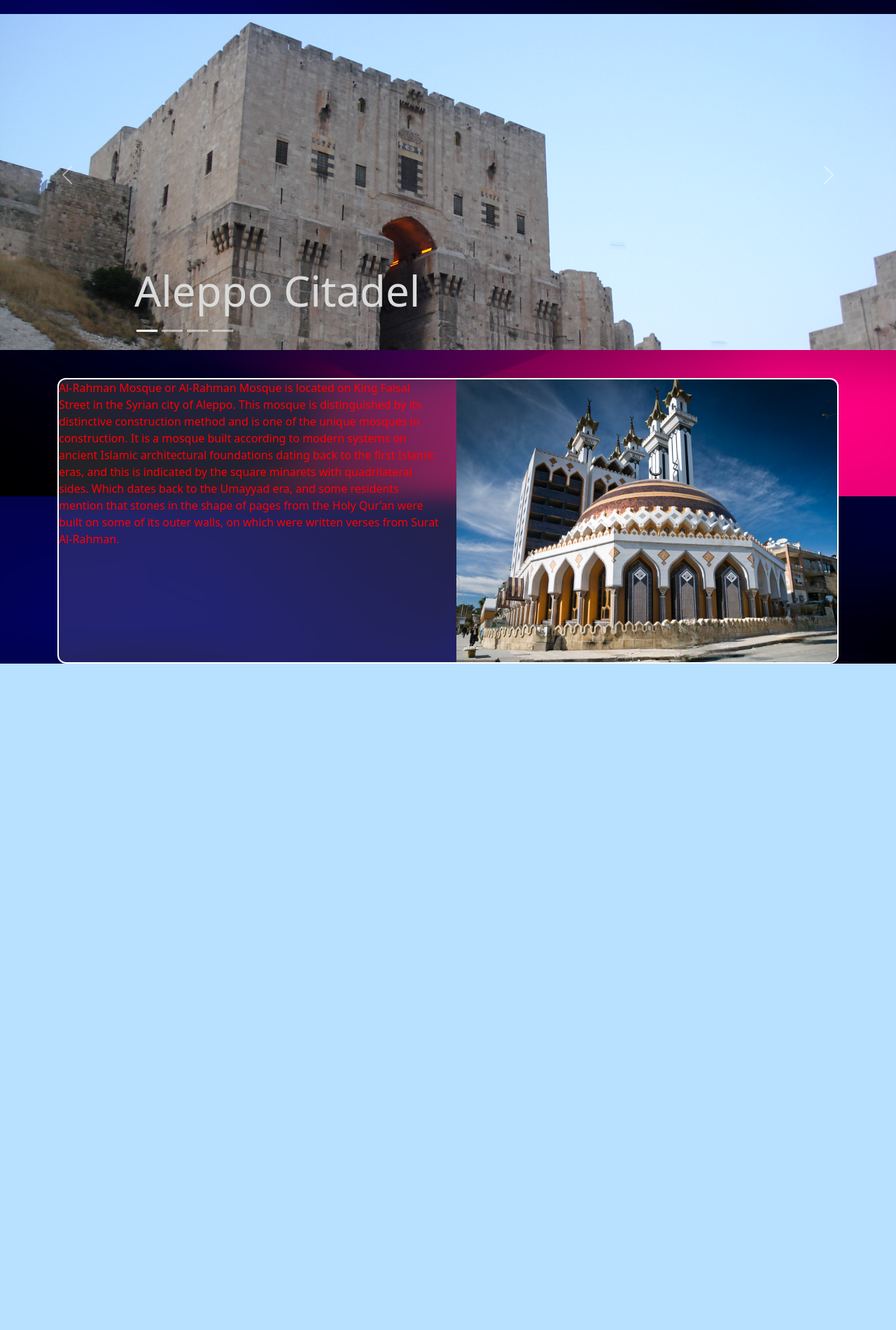
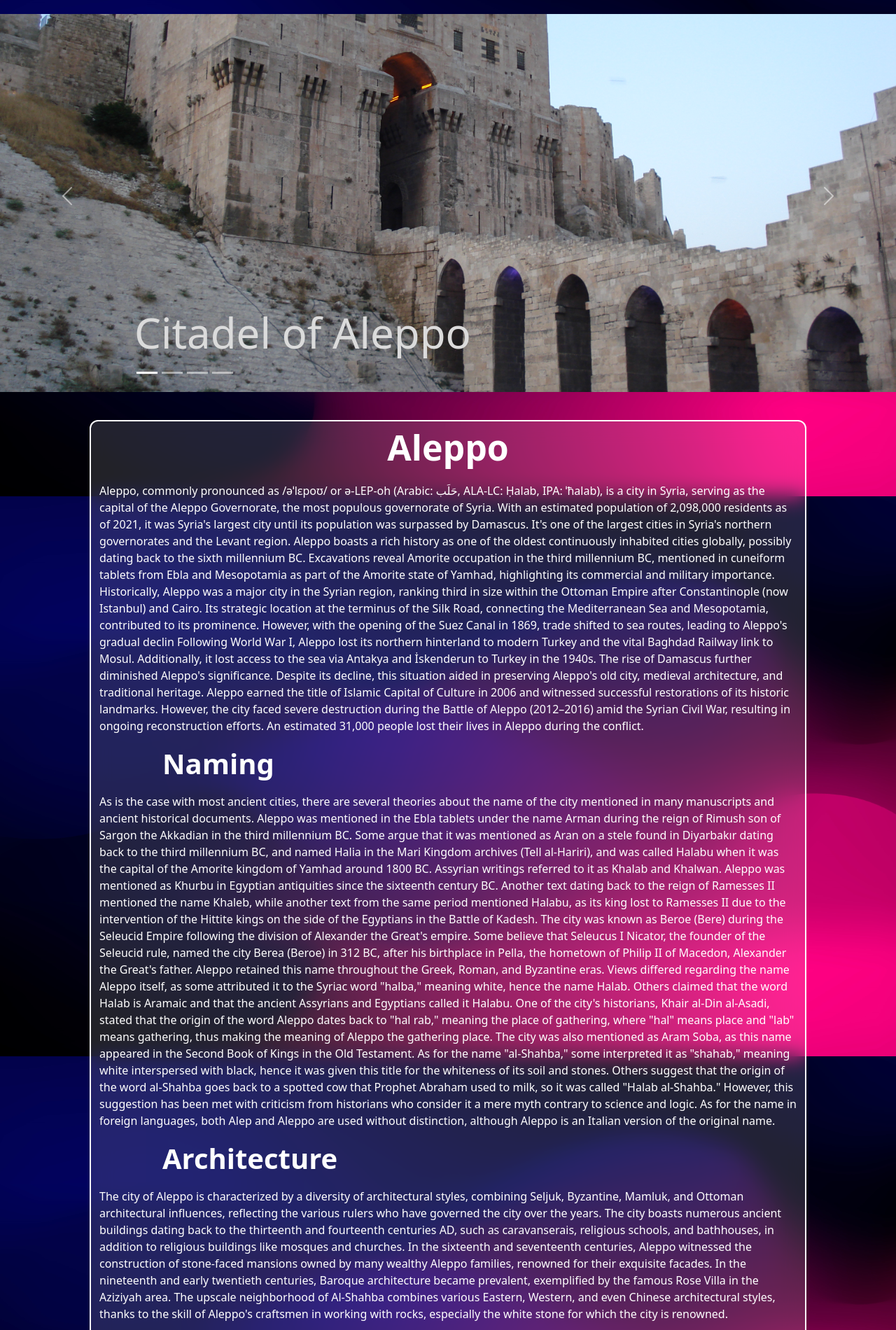
Before and after one commit to DarkAndLighto/WebTechnologyProject, a PHP site: page /MyCity.html in a window 1280 px wide. Shown: the part 91-1991 px from the top of the page at 70% size. Before the commit the page ends 1039 px from the top, so only its background shows below. Run offline with PHP 8.4, Linux system fonts and the light colour scheme; some libraries are stand-ins or nearby versions.

Commit message:
Day 9
-Completed the My City page.
-Started the Contact Me page.

```diff
--- a/CV.html
+++ b/CV.html
@@ -35,7 +35,7 @@
 
                     <ul class="navbar-nav ms-auto">
                     <li><a href="login.html">Login</a></li>
-                    <li><a href="#">Contact Page</a></li>
+                    <li><a href="Contact.html">Contact Page</a></li>
                     </ul>
                 </div>
                 </div>
--- a/MyCity.css
+++ b/MyCity.css
@@ -1,31 +1,60 @@
 .slider-item{
   margin-top: 20px;
   padding: 0;
-  height: 480px;
+  height: 540px;
 }
 .slider-item img{
   height: 100%;
   object-fit: cover;
   animation: slideAnimation 8s infinite alternate ease-in-out;
 }
+@keyframes slideAnimation {
+  0% {
+    object-position: 40% 0%;
+  }
+  100% {
+    object-position: 40% 80%;
+  }
+}
 .slider-item p{
   font-size: 60px;
   margin: 0px;
   color: rgb(219, 219, 219);
 }
+.slider-item a{
+  height: 100%;
+}
 
-  @keyframes slideAnimation {
-    0% {
-      object-position: 40% 0%;
-    }
-    100% {
-      object-position: 40% 80%;
-    }
-  }
 
 .slider-indicator, .slider-caption{
     display: flex;
     justify-content: left;
+}
+
+.aleppo-box{
+  margin-top: 40px;
+}
+.alp-box-title{
+  display: flex;
+  justify-content: center;
+  font-weight: bold;
+  font-size: 50px;
+  color: white;
+}
+.alp-box-sub-title{
+  display: flex;
+  justify-content: left;
+  padding-left: 10%;
+  font-weight: bold;
+  font-size: 40px;
+  color: white;
+}
+.alp-box-description{
+  display: flex;
+  justify-content: center;
+  font-size: 16px;
+  color: white;
+  padding: 12px;
 }
 
 .information-box{
@@ -35,3 +64,17 @@
     border-top-right-radius: 12px;
     border-bottom-right-radius: 12px;
 }
+.inf-box-title{
+  margin-left: 20px;
+  font-weight: bold;
+  color: white;
+  font-size: 44px;
+}
+.inf-box-description{
+  margin-left: 20px;
+  margin-right: 20px;
+  color: white;
+}
+.inf-box-image{
+  height: 100%;
+}
--- a/MyCity.html
+++ b/MyCity.html
@@ -37,7 +37,7 @@
 
                         <ul class="navbar-nav ms-auto">
                             <li><a href="login.html">Login</a></li>
-                            <li><a href="#">Contact Page</a></li>
+                            <li><a href="Contact.html">Contact Page</a></li>
                         </ul>
                     </div>
                 </div>
@@ -60,15 +60,15 @@
             <div class="carousel-inner">
                 <div class="carousel-item active slider-item">
                     <a class="nav-link" href="#item-1">
-                        <img src="images/Aleppo Citadel.png" class="d-block w-100">
+                        <img src="images/Citadel of Aleppo.png" class="d-block w-100">
                     </a>
-                    <div class="carousel-caption slider-caption">
-                        <p>Aleppo Citadel</p>
+                    <div class="carousel-caption slider-caption d-none d-md-flex">
+                        <p>Citadel of Aleppo</p>
                         <!-- <p>Some representative placeholder content for the first slide.</p> -->
                     </div>
                 </div>
                 <div class="carousel-item slider-item">
-                    <a class="nav-link" href="#item-1">
+                    <a class="nav-link" href="#item-2">
                         <img src="images/Aleppo Great Mosque.png" class="d-block w-100">
                     </a>
                     <div class="carousel-caption slider-caption">
@@ -77,14 +77,18 @@
                     </div>
                 </div>
                 <div class="carousel-item slider-item">
+                    <a class="nav-link" href="#item-3">
                         <img src="images/Church of Saint Simeon Stylites.png" class="d-block w-100">
+                    </a>
                     <div class="carousel-caption slider-caption">
                         <p>Church of Saint Simeon Stylites</p>
                         <!-- <p>Some representative placeholder content for the third slide.</p> -->
                     </div>
                 </div>
                 <div class="carousel-item slider-item">
+                    <a class="nav-link" href="#item-4">
                         <img src="images/Al Rahman Mosque.png" class="d-block w-100">
+                    </a>
                     <div class="carousel-caption slider-caption">
                         <p>Al Rahman Mosque</p>
                         <!-- <p>Some representative placeholder content for the third slide.</p> -->
@@ -103,10 +107,155 @@
 
     </div>
 
+
+    <div class="container" style="max-width: 80%; padding: 0;">
+        <div class="blurry-box aleppo-box">
+            <div class="row">
+                <div>
+                    <div class="col-12">
+                        <div class="alp-box-title">Aleppo</div>
+                    </div>
+                    <div class="col-12 alp-box-description">
+                        Aleppo, commonly pronounced as /əˈlɛpoʊ/ or ə-LEP-oh (Arabic: ﺣَﻠَﺐ, ALA-LC: Ḥalab, IPA: ˈħalab), is a city in Syria, serving as the capital of the Aleppo Governorate, the most populous governorate of Syria. With an estimated population of 2,098,000 residents as of 2021, it was Syria's largest city until its population was surpassed by Damascus. It's one of the largest cities in Syria's northern governorates and the Levant region.
+                        Aleppo boasts a rich history as one of the oldest continuously inhabited cities globally, possibly dating back to the sixth millennium BC. Excavations reveal Amorite occupation in the third millennium BC, mentioned in cuneiform tablets from Ebla and Mesopotamia as part of the Amorite state of Yamhad, highlighting its commercial and military importance.
+                        Historically, Aleppo was a major city in the Syrian region, ranking third in size within the Ottoman Empire after Constantinople (now Istanbul) and Cairo. Its strategic location at the terminus of the Silk Road, connecting the Mediterranean Sea and Mesopotamia, contributed to its prominence. However, with the opening of the Suez Canal in 1869, trade shifted to sea routes, leading to Aleppo's gradual declin
+                        Following World War I, Aleppo lost its northern hinterland to modern Turkey and the vital Baghdad Railway link to Mosul. Additionally, it lost access to the sea via Antakya and İskenderun to Turkey in the 1940s. The rise of Damascus further diminished Aleppo's significance. Despite its decline, this situation aided in preserving Aleppo's old city, medieval architecture, and traditional heritage.
+                        Aleppo earned the title of Islamic Capital of Culture in 2006 and witnessed successful restorations of its historic landmarks. However, the city faced severe destruction during the Battle of Aleppo (2012–2016) amid the Syrian Civil War, resulting in ongoing reconstruction efforts. An estimated 31,000 people lost their lives in Aleppo during the conflict.
+                    </div>
+                    <div class="col-12">
+                        <div class="alp-box-sub-title">Naming</div>
+                    </div>
+                    <div class="col-12 alp-box-description">
+                        As is the case with most ancient cities, there are several theories about the name of the city mentioned in many manuscripts and ancient historical documents. Aleppo was mentioned in the Ebla tablets under the name Arman during the reign of Rimush son of Sargon the Akkadian in the third millennium BC. Some argue that it was mentioned as Aran on a stele found in Diyarbakır dating back to the third millennium BC, and named Halia in the Mari Kingdom archives (Tell al-Hariri), and was called Halabu when it was the capital of the Amorite kingdom of Yamhad around 1800 BC. Assyrian writings referred to it as Khalab and Khalwan. Aleppo was mentioned as Khurbu in Egyptian antiquities since the sixteenth century BC. Another text dating back to the reign of Ramesses II mentioned the name Khaleb, while another text from the same period mentioned Halabu, as its king lost to Ramesses II due to the intervention of the Hittite kings on the side of the Egyptians in the Battle of Kadesh.
+                        The city was known as Beroe (Bere) during the Seleucid Empire following the division of Alexander the Great's empire. Some believe that Seleucus I Nicator, the founder of the Seleucid rule, named the city Berea (Beroe) in 312 BC, after his birthplace in Pella, the hometown of Philip II of Macedon, Alexander the Great's father. Aleppo retained this name throughout the Greek, Roman, and Byzantine eras.
+                        Views differed regarding the name Aleppo itself, as some attributed it to the Syriac word "halba," meaning white, hence the name Halab. Others claimed that the word Halab is Aramaic and that the ancient Assyrians and Egyptians called it Halabu. One of the city's historians, Khair al-Din al-Asadi, stated that the origin of the word Aleppo dates back to "hal rab," meaning the place of gathering, where "hal" means place and "lab" means gathering, thus making the meaning of Aleppo the gathering place. The city was also mentioned as Aram Soba, as this name appeared in the Second Book of Kings in the Old Testament. As for the name "al-Shahba," some interpreted it as "shahab," meaning white interspersed with black, hence it was given this title for the whiteness of its soil and stones. Others suggest that the origin of the word al-Shahba goes back to a spotted cow that Prophet Abraham used to milk, so it was called "Halab al-Shahba." However, this suggestion has been met with criticism from historians who consider it a mere myth contrary to science and logic.
+                        As for the name in foreign languages, both Alep and Aleppo are used without distinction, although Aleppo is an Italian version of the original name.
+                    </div>
+                    <div class="col-12">
+                        <div class="alp-box-sub-title">Architecture</div>
+                    </div>
+                    <div class="col-12 alp-box-description">
+                        The city of Aleppo is characterized by a diversity of architectural styles, combining Seljuk, Byzantine, Mamluk, and Ottoman architectural influences, reflecting the various rulers who have governed the city over the years.
+                        The city boasts numerous ancient buildings dating back to the thirteenth and fourteenth centuries AD, such as caravanserais, religious schools, and bathhouses, in addition to religious buildings like mosques and churches. In the sixteenth and seventeenth centuries, Aleppo witnessed the construction of stone-faced mansions owned by many wealthy Aleppo families, renowned for their exquisite facades. In the nineteenth and early twentieth centuries, Baroque architecture became prevalent, exemplified by the famous Rose Villa in the Aziziyah area.
+                        The upscale neighborhood of Al-Shahba combines various Eastern, Western, and even Chinese architectural styles, thanks to the skill of Aleppo's craftsmen in working with rocks, especially the white stone for which the city is renowned.
+                    </div>
+                    <div class="col-12">
+                        <div class="alp-box-sub-title">Old City Preservation</div>
+                    </div>
+                    <div class="col-12 alp-box-description">
+                        As an ancient city renowned for its architectural heritage, including covered markets, caravanserais, bathhouses, schools, mosques, and churches, Aleppo is a treasure trove in need of continuous care and maintenance. The city was clearly replanned after the end of World War II, and in 1954, a master plan was adopted by the French architect André Gutton, proposing the creation of several wide boulevards across the city to accommodate cars. Between 1954 and 1983, many old neighborhoods were demolished under the pretext of expansion, especially in northern areas like Bab al-Faraj and Bab Janin. However, increasing awareness of the importance of these buildings eventually led to the cancellation of Gutton's plan in 1979, replaced by a preservation plan proposed by the Swiss urban planner Stefano Bianco. Bianco's plan emphasized preserving Aleppo's old urban fabric, ultimately paving the way for UNESCO to designate the Old City of Aleppo as a World Heritage Site in 1986.
+                        Numerous international institutions, in collaboration with local authorities and the Aleppo Antiquities Society, have joined forces to rehabilitate the Old City, blending modern lifestyle patterns with heritage preservation. There is a partnership between the German Technical Cooperation (GTZ) and the Aga Khan Foundation as part of the Aga Khan Trust for Culture's program to protect ancient cities, which has contributed significantly to the preservation and rehabilitation of the Old City of Aleppo.
+                    </div>
+                </div>
+            </div>
+        </div>
+    </div>
+
+
     <div class="container">
         <div class="blurry-box information-box" id="item-1">
             <div class="row">
-                <div class="col-sm-12 col-md-6" style="color: red;">
+                <div class="col-sm-12 col-lg-6">
+                    <div class="inf-box-title">Citadel of Aleppo</div>
+                    <div class="inf-box-description">
+                        The Citadel of Aleppo (Arabic: قلعة حلب, romanized: Qalʿat Ḥalab) is a large medieval
+                        fortified palace in the centre of the old city of Aleppo, northern Syria. It is considered
+                        to be one of the oldest and largest castles in the world. Usage of the Citadel hill dates
+                        back at least to the middle of the 3rd millennium BCE. Occupied by many civilizations over time
+                        – including the Greeks, Armenians, Romans, Byzantines, Ayyubids, Mamluks and Ottomans  –
+                        the majority of the construction as it stands today is thought to originate from the Ayyubid
+                        period. An extensive conservation work took place in the 2000s CE by the Aga Khan Trust for
+                        Culture, in collaboration with Aleppo Archeological Society. Dominating the city, the Citadel
+                        is part of the Ancient City of Aleppo, an UNESCO World Heritage Site since 1986 CE.
+                        During the 2010s, the Citadel received significant damage during the lengthy Battle of Aleppo.
+                        It was reopened to the public in early 2018 CE with repairs to damaged parts underway, though
+                        some of the damage will be purposefully preserved as part of the history of the citadel.
+                        The citadel was damaged by the 2023 Turkey–Syria earthquake.
+                    </div>
+                </div>
+                <div class="col-sm-12 col-lg-6">
+                    <div id="carouselExampleAutoplaying" class="carousel slide" data-bs-ride="carousel">
+                        <div class="carousel-inner">
+                            <div class="carousel-item active" data-bs-interval="3000">
+                            <img src="images/Citadel of Aleppo.png" class="d-block w-100 inf-box-image">
+                            </div>
+                            <div class="carousel-item" data-bs-interval="3000">
+                            <img src="images/Citadel of Aleppo.png" class="d-block w-100 inf-box-image">
+                            </div>
+                            <div class="carousel-item" data-bs-interval="3000">
+                            <img src="images/Citadel of Aleppo.png" class="d-block w-100 inf-box-image">
+                            </div>
+                        </div>
+                    </div>
+                </div>
+            </div>
+        </div>
+        <div class="blurry-box information-box" id="item-2">
+            <div class="row">
+                <div class="col-sm-12 col-lg-6">
+                    <div class="inf-box-title">The Great Mosque</div>
+                    <div class="inf-box-description">
+                        The Great Mosque of Aleppo (Arabic: جَـامِـع حَـلَـب الْـكَـبِـيْـر, Jāmi‘ Ḥalab al-Kabīr) is the largest
+                        and one of the oldest mosques in the city of Aleppo, Syria. It is located in al-Jalloum district of
+                        the Ancient City of Aleppo, a World Heritage Site, near the entrance to Al-Madina Souq. The mosque
+                        is purportedly home to the remains of Zechariah, the father of John the Baptist, both of whom are
+                        revered in Islam and Christianity. It was built in the beginning of the 8th century CE.
+                        However, the current building dates back to the 11th through 14th centuries. The minaret in the
+                        mosque was built in 1090, and was destroyed during fighting in the Syrian Civil War in April 2013.
+                    </div>
+                </div>
+                <div class="col-sm-12 col-lg-6">
+                    <div id="carouselExampleAutoplaying" class="carousel slide" data-bs-ride="carousel">
+                        <div class="carousel-inner">
+                            <div class="carousel-item active" data-bs-interval="3000">
+                            <img src="images/Aleppo Great Mosque.png" class="d-block w-100 inf-box-image">
+                            </div>
+                            <div class="carousel-item" data-bs-interval="3000">
+                            <img src="images/Aleppo Great Mosque.png" class="d-block w-100 inf-box-image">
+                            </div>
+                            <div class="carousel-item" data-bs-interval="3000">
+                            <img src="images/Aleppo Great Mosque.png" class="d-block w-100 inf-box-image">
+                            </div>
+                        </div>
+                    </div>
+                </div>
+            </div>
+        </div>
+        <div class="blurry-box information-box" id="item-3">
+            <div class="row">
+                <div class="col-sm-12 col-lg-6">
+                    <div class="inf-box-title">Church of Saint Simeon Stylites</div>
+                    <div class="inf-box-description">
+                        The Church of Saint Simeon Stylites (Arabic: كنيسة مار سمعان العمودي, romanized: Kanīsat Mār
+                        Simʿān el-ʿAmūdī) is one of the oldest surviving church complexes, founded in the 5th century.
+                        It is located approximately 30 kilometres (19 mi) northwestern of Aleppo, Syria. It was constructed
+                        on the site of the pillar of Saint Simeon Stylites, a renowned stylite monk. The church is popularly
+                        known as either Qalaat Semaan (قلعة سمعان, Qalʿat Simʿān, the 'Fortress of Simeon') or Deir Semaan
+                        (دير سمعان, Dayr Simʿān, the 'Monastery of Simeon').
+                    </div>
+                </div>
+                <div class="col-sm-12 col-lg-6">
+                    <div id="carouselExampleAutoplaying" class="carousel slide" data-bs-ride="carousel">
+                        <div class="carousel-inner">
+                            <div class="carousel-item active" data-bs-interval="3000">
+                            <img src="images/Church of Saint Simeon Stylites.png" class="d-block w-100 inf-box-image">
+                            </div>
+                            <div class="carousel-item" data-bs-interval="3000">
+                            <img src="images/Church of Saint Simeon Stylites.png" class="d-block w-100 inf-box-image">
+                            </div>
+                            <div class="carousel-item" data-bs-interval="3000">
+                            <img src="images/Church of Saint Simeon Stylites.png" class="d-block w-100 inf-box-image">
+                            </div>
+                        </div>
+                    </div>
+                </div>
+            </div>
+        </div>
+        <div class="blurry-box information-box" id="item-4">
+            <div class="row">
+                <div class="col-sm-12 col-lg-6">
+                    <div class="inf-box-title">Al Rahman Mosque</div>
+                    <div class="inf-box-description">
                         Al-Rahman Mosque or Al-Rahman Mosque is located on King Faisal Street in the Syrian city of Aleppo.
                         This mosque is distinguished by its distinctive construction method and is one of the unique
                         mosques in construction. It is a mosque built according to modern systems on ancient Islamic
@@ -115,13 +264,28 @@
                         mention that stones in the shape of pages from the Holy Qur’an were built on some of its outer
                         walls, on which were written verses from Surat Al-Rahman.
                     </div>
-                <div class="col-sm-12 col-md-6">
-                    <img src="images/Al Rahman Mosque.png" class="img-fluid">
+                </div>
+                <div class="col-sm-12 col-lg-6">
+                    <div id="carouselExampleAutoplaying" class="carousel slide" data-bs-ride="carousel">
+                        <div class="carousel-inner">
+                            <div class="carousel-item active" data-bs-interval="3000">
+                            <img src="images/Al Rahman Mosque.png" class="d-block w-100 inf-box-image">
+                            </div>
+                            <div class="carousel-item" data-bs-interval="3000">
+                            <img src="images/Al Rahman Mosque.png" class="d-block w-100 inf-box-image">
+                            </div>
+                            <div class="carousel-item" data-bs-interval="3000">
+                            <img src="images/Al Rahman Mosque.png" class="d-block w-100 inf-box-image">
+                            </div>
+                        </div>
+                    </div>
                 </div>
             </div>
         </div>
     </div>
 
+
+    <!--  -->
 
     <script src="https://kit.fontawesome.com/41752380dd.js" crossorigin="anonymous"></script>
     <script src="https://cdn.jsdelivr.net/npm/bootstrap@5.3.3/dist/js/bootstrap.bundle.min.js"
--- a/index.html
+++ b/index.html
@@ -34,7 +34,7 @@
 
                 <ul class="navbar-nav ms-auto">
                 <li><a href="login.html">Login</a></li>
-                <li><a href="#">Contact Page</a></li>
+                <li><a href="Contact.html">Contact Page</a></li>
                 </ul>
             </div>
             </div>
--- a/login.html
+++ b/login.html
@@ -35,7 +35,7 @@
 
                         <ul class="navbar-nav ms-auto">
                         <li><a href="#"  style="background-color: rgb(125, 91, 121);">Login</a></li>
-                        <li><a href="#">Contact Page</a></li>
+                        <li><a href="Contact.html">Contact Page</a></li>
                         </ul>
                     </div>
                     </div>
```
Also changed, not shown: Contact.css (added, +51 -0 lines), Contact.html (added, +116 -0 lines), images/Citadel of Aleppo.png (renamed from images/Aleppo Citadel.png). Lines whose indentation alone changed are shown as unchanged.
